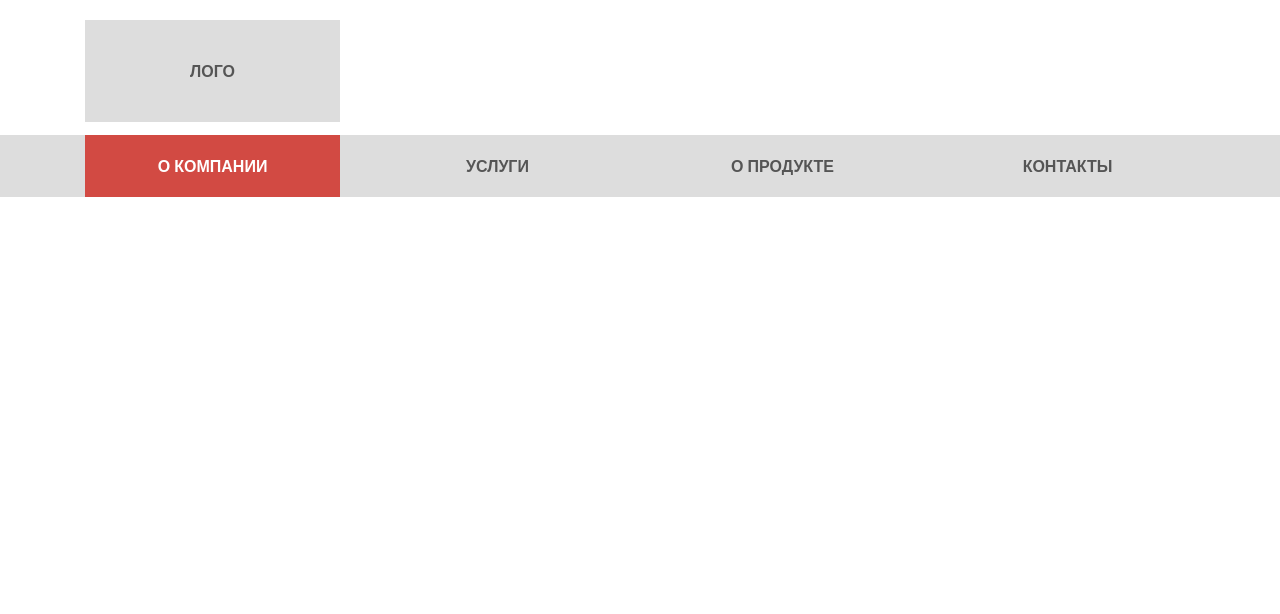
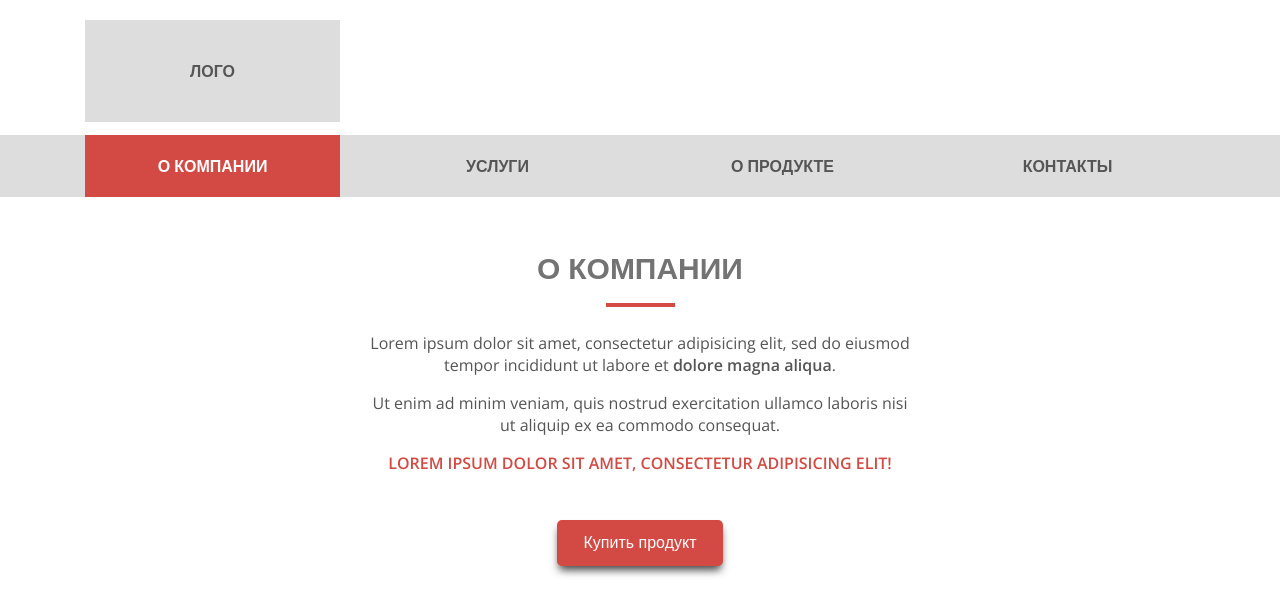
Before and after one commit to aleksandr-staetskiy/Zeustrak, a plain HTML site: page index.html in a window 1280 px wide. Drawn offline with nearby package versions, Linux system fonts and the light colour scheme.

Commit message:
section about

```diff
--- a/index.html
+++ b/index.html
@@ -42,6 +42,27 @@
       </div>
     </nav>
   </header>
+  <section class="about">
+    <div class="container">
+      <div class="row justify-content-center">
+        <div class="col-lg-6">
+          <div class="about__inner">
+            <h1 class="about__title">О компании</h1>
+            <div class="about__descr">
+              <p>Lorem ipsum dolor sit amet, consectetur adipisicing elit, sed do eiusmod tempor incididunt ut labore et
+                <strong>dolore magna aliqua</strong>.</p>
+              <p>Ut enim ad minim veniam, quis nostrud exercitation ullamco laboris nisi ut aliquip ex ea commodo
+                consequat.</p>
+            </div>
+            <p class="about__sub-info">Lorem ipsum dolor sit amet, consectetur adipisicing elit!</p>
+            <button class="button button--header">
+              <span class="button__text">Купить продукт</span>
+            </button>
+          </div>
+        </div>
+      </div>
+    </div>
+  </section>
 
 </body>
 
--- /dev/null
+++ b/scss/_about.scss
@@ -0,0 +1,30 @@
+.about {
+
+    &__title {
+        margin-top: 50px;
+        text-transform: uppercase;
+        @include semi-bold;
+        font-size: 30px;
+        color: $title-color;
+
+        &:after {
+            content: "";
+            display: block;
+            width: 69px;
+            height: 4px;
+            margin: 0 auto;
+            margin-top: 15px;
+            background: $main-color;
+            display: flex;
+        }
+    }
+    &__inner {
+        text-align: center;
+    }
+
+    &__sub-info {
+        text-transform: uppercase;
+        color: $main-color;
+        @include semi-bold;
+    }
+}
--- /dev/null
+++ b/scss/_button.scss
@@ -0,0 +1,22 @@
+.button {
+    cursor: pointer;
+    padding: 14px 20px;
+    border: none;
+    border-radius: 5px;
+    background-color: rgb(210, 74, 67);
+    box-shadow: 0px 6px 8px -2px rgba(0,0,0,0.75);
+    width: 166px;
+    transition: 0.6s ease;
+
+    &:hover {
+        transform: scale(1.1);
+    }
+    &__text {
+        color: #fff;
+        font-size: 16px;
+    }
+
+    &--header {
+        margin-top: 30px;
+    }
+}
--- a/scss/style.scss
+++ b/scss/style.scss
@@ -3,3 +3,5 @@
 @import 'global';
 @import 'header';
 @import 'navbar';
+@import 'about';
+@import 'button';
```
Also changed, not shown: css/style.css, 1 other file.
